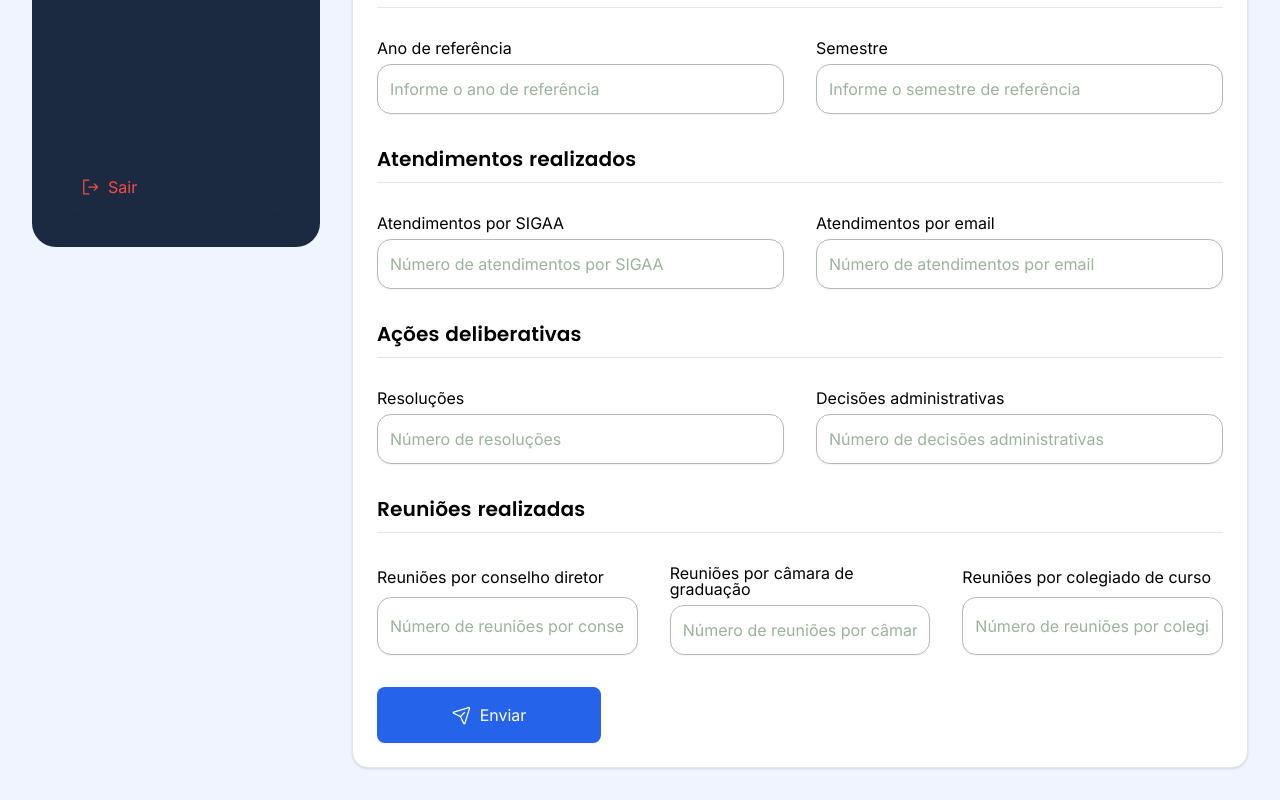
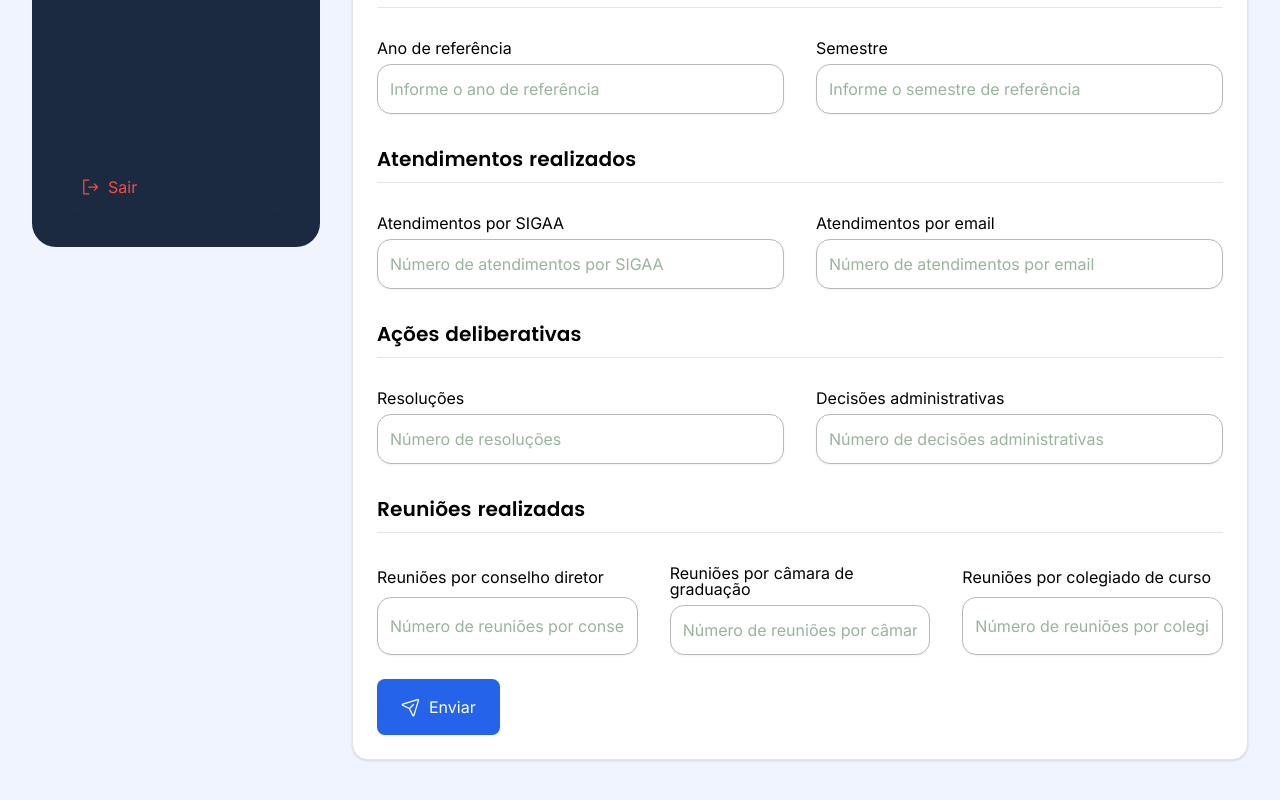
Before and after one commit to MarcosPaul0/unidash-app, a Next.js app: page /courseCoordinationIndicator/register in a window 1280 px wide. Shown: the part 521-1321 px from the top of the page. Built offline with nearby package versions, Linux system fonts and the light colour scheme.

Commit message:
feat: adiciona interface de formulário de registro de indicador da coordenação

```diff
--- a/src/app/(private)/courseCoordinationIndicator/_components/CourseCoordinationIndicatorForm/index.tsx
+++ b/src/app/(private)/courseCoordinationIndicator/_components/CourseCoordinationIndicatorForm/index.tsx
@@ -1,6 +1,7 @@
 import {
   Card,
   CardContent,
+  CardFooter,
   CardHeader,
   CardSubtitle,
   CardTitle,
@@ -9,15 +10,26 @@ import { useFormContext } from "react-hook-form";
 import { FormInput } from "@unidash/components/FormInput";
 import { Button } from "@unidash/components/Button";
 import { PaperPlaneTiltIcon } from "@phosphor-icons/react/dist/ssr";
-import { CourseCoordinationIndicatorFormProps } from "./courseCoordinationIndicatorForm.interface";
+import {
+  CourseCoordinationIndicatorFormData,
+  CourseCoordinationIndicatorFormProps,
+} from "./courseCoordinationIndicatorForm.interface";
 import { FormFile } from "@unidash/components/FormFile";
 
 export function CourseCoordinationIndicatorForm({
   title,
 }: CourseCoordinationIndicatorFormProps) {
-  const { control } = useFormContext();
+  const { control, handleSubmit } =
+    useFormContext<CourseCoordinationIndicatorFormData>();
+
+  async function sendCourseCoordinationIndicator(
+    formData: CourseCoordinationIndicatorFormData
+  ) {
+    // TODO integrar com backend
+  }
 
   return (
+    <form onSubmit={handleSubmit(sendCourseCoordinationIndicator)}>
       <Card>
         <CardHeader>
           <CardTitle>{title}</CardTitle>
@@ -106,12 +118,15 @@ export function CourseCoordinationIndicatorForm({
               label="Reuniões por colegiado de curso"
             />
           </div>
+        </CardContent>
 
-        <Button className="max-w-56" size="lg">
+        <CardFooter>
+          <Button className="max-w-56" size="lg" type="submit">
             <PaperPlaneTiltIcon />
             Enviar
           </Button>
-      </CardContent>
+        </CardFooter>
       </Card>
+    </form>
   );
 }
--- a/src/app/(private)/courseCoordinationIndicator/register/page.tsx
+++ b/src/app/(private)/courseCoordinationIndicator/register/page.tsx
@@ -12,9 +12,10 @@ import {
 } from "@unidash/components/Breadcrumb";
 import { APP_ROUTES } from "@unidash/routes/app.routes";
 import { CourseCoordinationIndicatorForm } from "../_components/CourseCoordinationIndicatorForm";
+import { CourseCoordinationIndicatorFormData } from "../_components/CourseCoordinationIndicatorForm/courseCoordinationIndicatorForm.interface";
 
 export default function RegisterCourseCoordinationIndicatorPage() {
-  const formMethods = useForm();
+  const formMethods = useForm<CourseCoordinationIndicatorFormData>();
 
   return (
     <>
```
Also changed, not shown: src/app/(private)/courseCoordinationIndicator/_components/CourseCoordinationIndicatorForm/courseCoordinationIndicatorForm.interface.ts (+14 -0 lines). Lines whose indentation alone changed are shown as unchanged.
